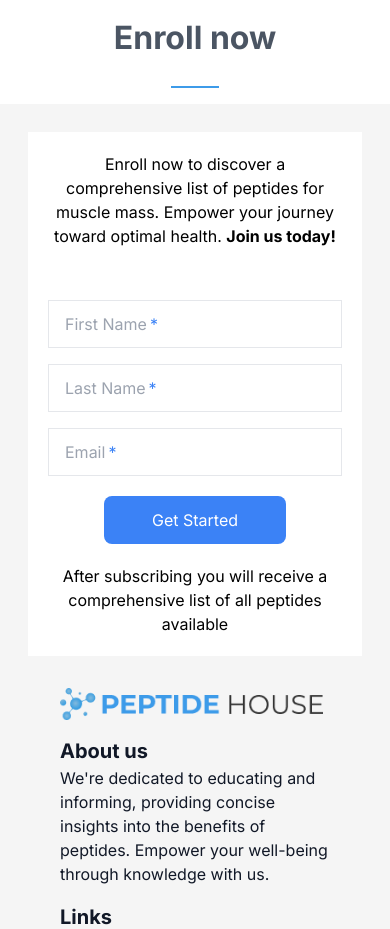
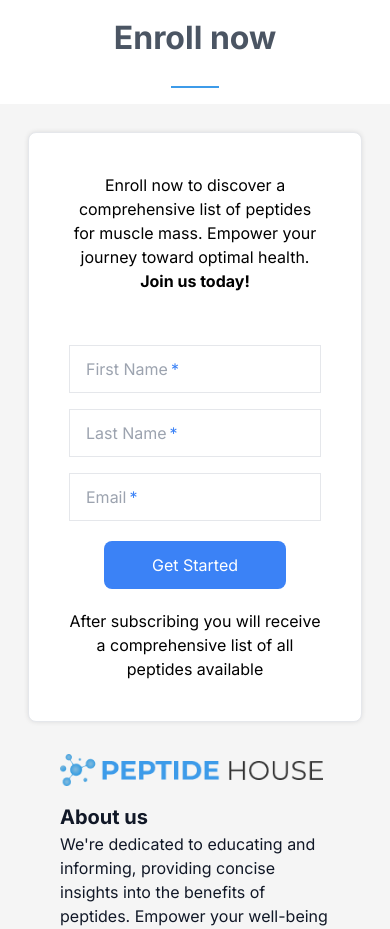
Before and after one commit to ana7766/peptide_house, a Next.js app in the folder peptides/: page / in a window 390 px wide. Shown: the part 8880-9809 px from the top of the page. Built offline with nearby package versions, Linux system fonts and the light colour scheme.

Commit message:
Revert "fix"
This reverts commit 529249307a382dd07aa06233c9b5ba92293402a0.

```diff
--- a/peptides/src/app/page.tsx
+++ b/peptides/src/app/page.tsx
@@ -402,7 +402,7 @@ export default function Home() {
       </div>
       <div className="relative bg-neutral-100 p-7 md:h-[388px]">
         {/* <div className="md:h-60"></div> */}
-        <div className="container mx-auto md:max-w-[998px] lg:absolute lg:left-1/2 lg:transform lg:-translate-x-1/2 lg:border lg:rounded-lg lg:shadow-md lg:shadow-enrollBox lg:text-black lg:bg-white lg:p-5 lg:bottom-1/2">
+        <div className="shadow-md shadow-enrollBox md:absolute lg:left-1/2 lg:transform lg:-translate-x-1/2 border rounded-lg text-black bg-white p-5 md:bottom-48 lg:bottom-1/2 max-w-[998px] w-full">
           <EnrollmentForm />
         </div>
         <div className="lg:h-24"></div>
```
